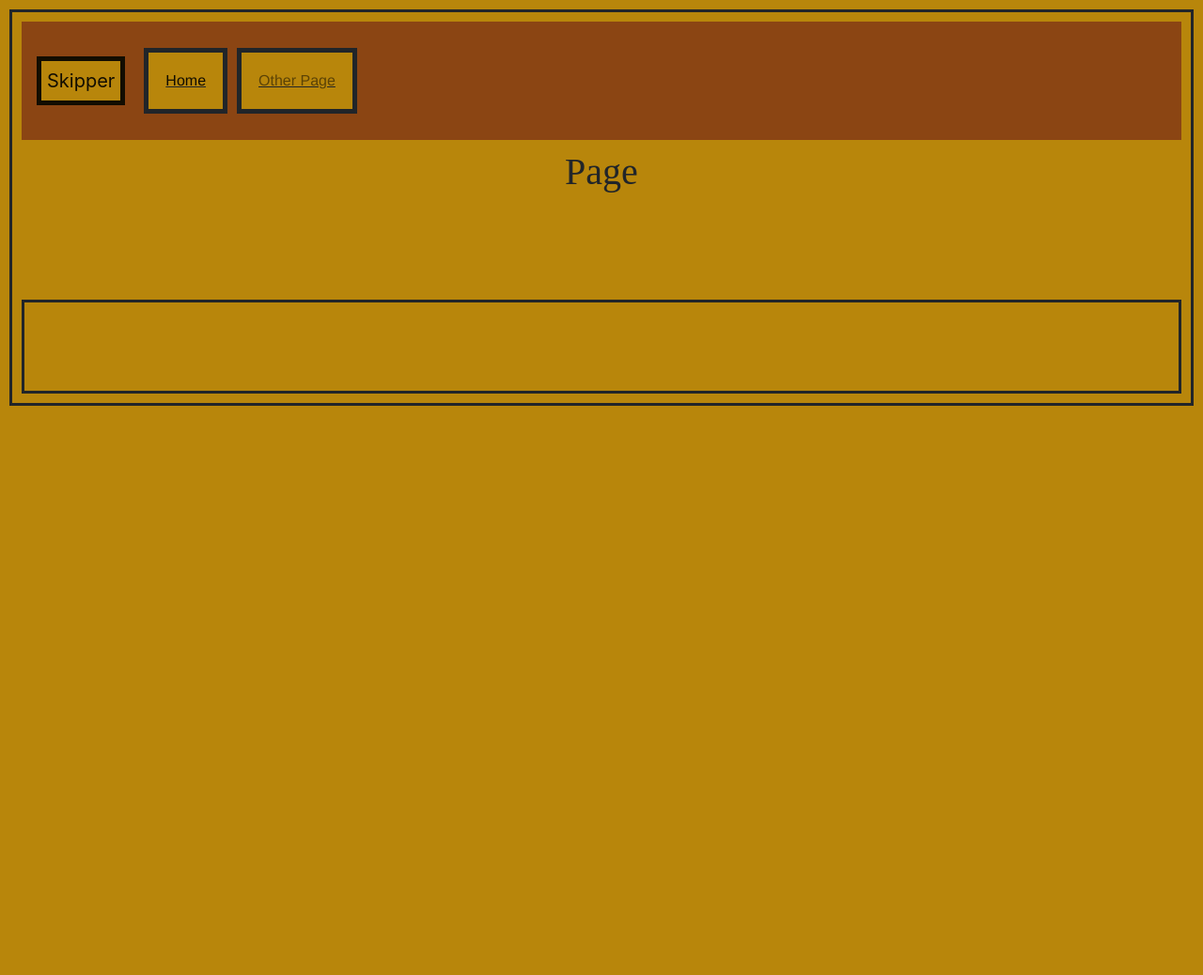
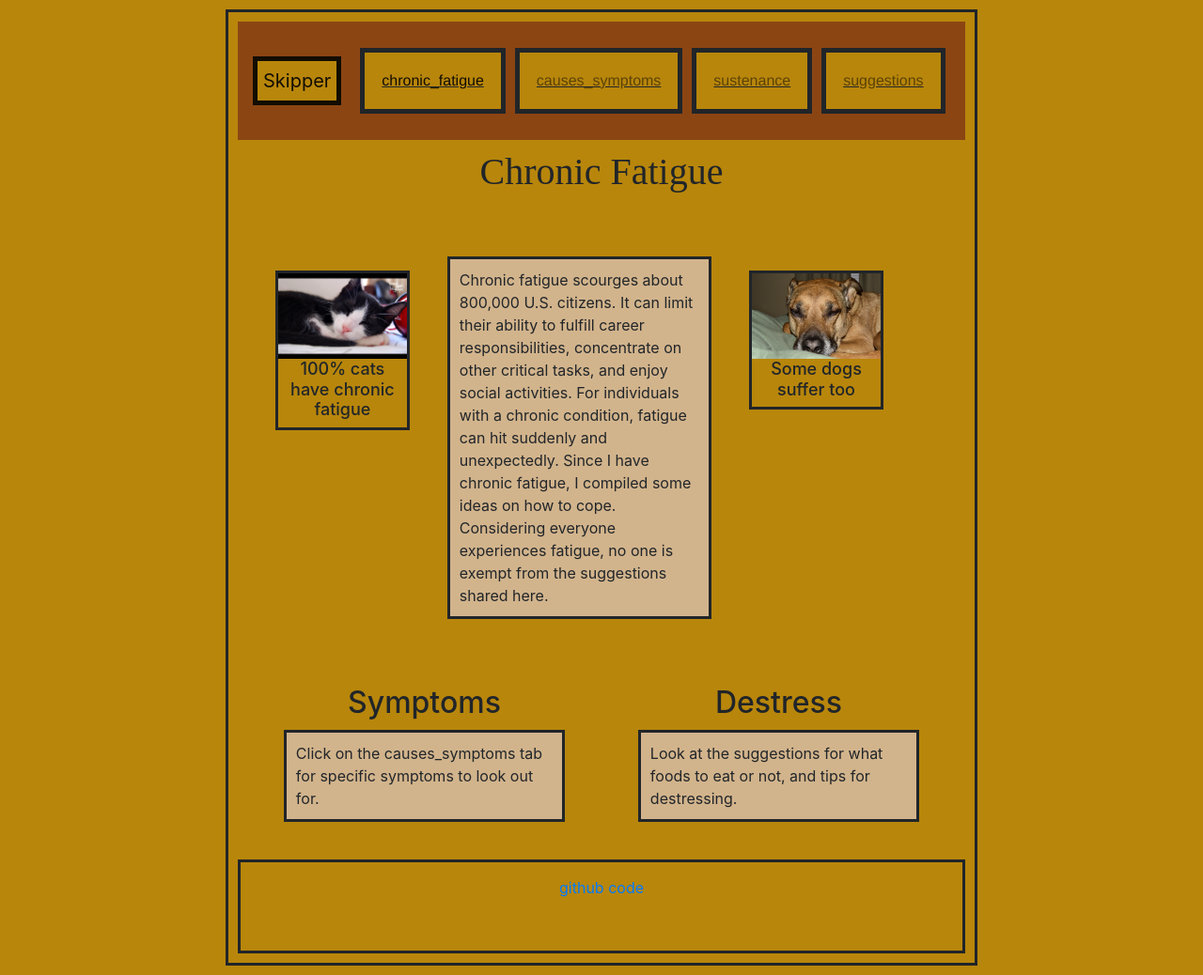
Before and after one commit to MichaelCh-svg/cfs, a plain HTML site: page index.html in a window 1280 px wide. Shown: the whole page at 94% size. Before the commit the page ends 800 px from the top, so only its background shows below. Drawn offline with nearby package versions, Linux system fonts and the light colour scheme.

Commit message:
Update index.html

```diff
--- a/index.html
+++ b/index.html
@@ -3,41 +3,88 @@
   <head>
     <meta charset='UTF-8' />
     <meta name='viewport' content='width=device-width, initial-scale=1.0, maximum-scale=1.0'/>
-    <title></title>
+    <title>chronic_fatigue</title>
     <link rel="stylesheet" href="https://stackpath.bootstrapcdn.com/bootstrap/4.1.3/css/bootstrap.min.css" integrity="sha384-MCw98/SFnGE8fJT3GXwEOngsV7Zt27NXFoaoApmYm81iuXoPkFOJwJ8ERdknLPMO" crossorigin="anonymous">
     <link rel='stylesheet' href='css/styles.css'/>
+    <link rel='stylesheet' href='css/responsive.css'/>
   </head>
   <body>
     <nav class="navbar navbar-expand-lg navbar-light bg-light">
     <a class="navbar-brand" href="#slytherine">Skipper</a>
     <button class="navbar-toggler" type="button" data-toggle="collapse" data-target="#navbarNav" aria-controls="navbarNav" aria-expanded="false" aria-label="Toggle navigation">
-      <span class="navbar-toggler-icon"></span>
+       <span class="navbar-toggler-icon"></span>
     </button>
     <div class="collapse navbar-collapse" id="navbarNav">
       <ul class="navbar-nav">
         <li class="nav-item active">
-          <a class="nav-link" href="#">Home <span class="sr-only">(current)</span></a>
+          <a class="nav-link" href="#">chronic_fatigue <span class="sr-only">(current)</span></a>
         </li>
         <li class="nav-item">
-          <a class="nav-link" href="#">Other Page</a>
+          <a class="nav-link" href="html/causes_symptoms.html">causes_symptoms</a>
+        </li>
+        <li class="nav-item">
+          <a class="nav-link" href="html/sustenance.html">sustenance</a>
+        </li>
+        <li class="nav-item">
+          <a class="nav-link" href="suggestions.html">suggestions</a>
         </li>
       </ul>
     </div>
   </nav>
-    <div class='content'>
-      <h1>Page</h1>
-      <div class='content-item'>
-          <div cont-col>
-            <div-col-item></div>
-            <div-col-item></div>
-            <div-col-item></div>
-          </div>
-      </div>
-      <div class='content-item'></div>
-      <div class='content-item'></div>
+   <div class='content'>
+     <h1>Chronic Fatigue</h1>
+     <div class='content-item'>
+       <div class='cont1'>
+         <h2></h2>
+          <div class='cont1-cont'>
+           <div class='pic-cont'>
+             <div class='pic'>
+               <img src='images/cat.jpg' class=''/>
+               <h3>100% cats have chronic fatigue</h3>
+             </div>
+           </div>
+             <div class='col-item'>
+               <div class='section'>
+                 <div class='sec_text'>
+                   Chronic fatigue scourges about 800,000 U.S. citizens. It can limit their ability to fulfill career responsibilities,
+                   concentrate on other critical tasks, and enjoy social activities. For individuals with a chronic condition, fatigue
+                   can hit suddenly and unexpectedly. Since I have chronic fatigue, I compiled some ideas on how to cope.
+                   Considering everyone experiences fatigue, no one is exempt from the suggestions shared here.
+                 </div>
+               </div>
+             </div>
+              <div class='pic-cont'>
+               <div class='pic'>
+                 <img src='images/cfs1.jpg' class=''/>
+                 <h3>Some dogs suffer too</h3>
+               </div>
+             </div>
+           </div>
+         </div>
+     </div>
+     <div class='content-item'>
+       <div class='col-item'>
+         <h2>Symptoms</h2>
+         <div class='section'>
+           <div class='sec_text'>
+             Click on the causes_symptoms tab for specific symptoms to look out for.
+           </div>
+         </div>
+       </div>
+       <div class='col-item'>
+         <h2>Destress</h2>
+         <div class='section'>
+           <div class='sec_text'>
+             Look at the suggestions for what foods to eat or not, and tips for destressing.
+           </div>
+         </div>
+       </div>
+     </div>
     </div>
     <div class='footer'>
-      <div class='footer-item'></div>
+      <div class='footer-item'>
+        <a href='https://github.com/MichaelCh-svg/cfs.git'>github code</a>
+      </div>
       <div class='footer-item'></div>
       <div class='footer-item'></div>
     </div>
```
